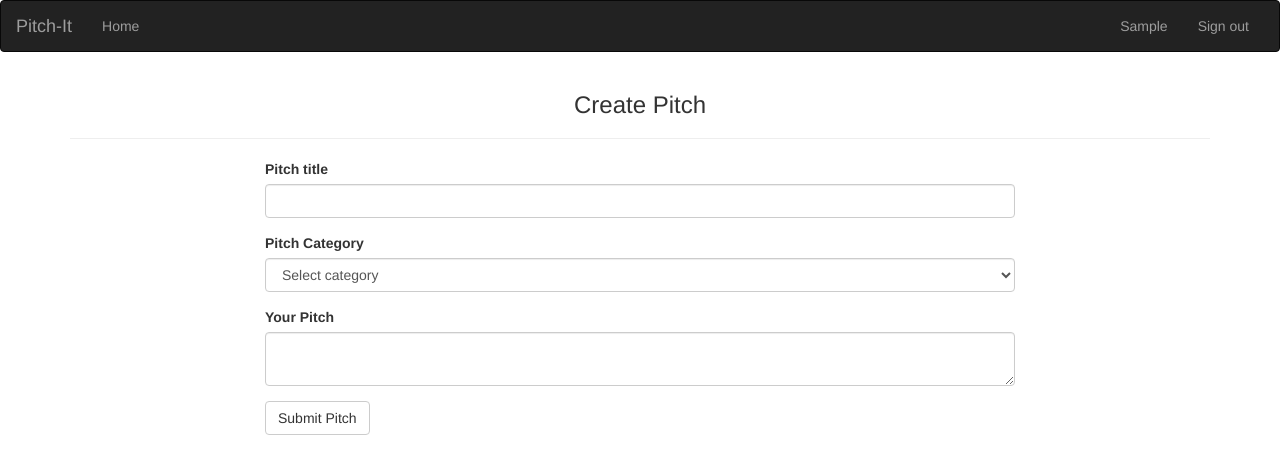
After one commit to ndanu-josy/Pitches, a Flask app: page /pitch/newpitch in a window 1280 px wide. The commit adds this page. Shown: the top 474 px of the page. Run offline with Flask 2, Linux system fonts and the light colour scheme; the visitor is signed in with stand-in values (Sample User, id 1); data comes from the database, SQL or seed files in the repository; some libraries are stand-ins or nearby versions.

Commit message:
Update index and models

```diff
--- a/app/main/forms.py
+++ b/app/main/forms.py
@@ -6,9 +6,10 @@ class PitchForm(FlaskForm):
     """
     Class to create a wtf form for creating a pitch
     """
-    content = TextAreaField('Write a pitch')
-    submit = SubmitField('Submit')
-
+    pitch_title = StringField('Pitch title',validators=[Required()])
+    pitch_category = SelectField('Pitch Category', choices = [('Select category','Select category'),('interview', 'Interview'), ('product', 'Product'),('promotion','Promotion'),('pickup','Pickup Lines')], validators=[Required()])
+    pitch_comment = TextAreaField('Your Pitch')
+    submit = SubmitField('Submit Pitch')
 class CommentForm(FlaskForm):
     """
     Class to create a wtf form for adding comments
--- a/app/main/views.py
+++ b/app/main/views.py
@@ -20,27 +20,31 @@ def index():
 
 
 
-@main.route('/category/new-pitch/<int:id>', methods=['GET', 'POST'])
+# @main.route('/category/new-pitch/<int:id>', methods=['GET', 'POST'])
+
+@main.route('/pitch/newpitch',methods= ['POST','GET'])
 @login_required
-def new_pitch(id):
+def new_pitch():
     """
     Function that adds a pitch
     """
 
-    form = PitchForm()
-    category = PitchCategory.query.filter_by(id=id).first()
+    pitch = PitchForm()
+    if pitch.validate_on_submit():
+        title = pitch.pitch_title.data
+        category = pitch.pitch_category.data
+        yourPitch = pitch.pitch_comment.data
 
-    if category is None:
-        abort(404)
+        #update pitch instance
 
-    if form.validate_on_submit():
-        content = form.content.data
-        new_pitch= Pitch(content=content, category_id = category.id, user_id = current_user.id)
-        new_pitch.save_pitch()
-        return redirect(url_for('.category', id=category.id))
+        newPitch = Pitch(pitch_title = title,pitch_category = category,pitch_comment = yourPitch,user= current_user)
 
-    return render_template('new_pitch.html', pitch_form=form, category=category)
+        #save pitch
+        newPitch.save_pitch()
+        return redirect(url_for('.index'))
 
+    title = 'NEW PITCH'
+    return render_template('new_pitch.html',title = title,pitchform = pitch)
 
 @main.route('/categories/<int:id>')
 def category(id):
--- a/app/models.py
+++ b/app/models.py
@@ -75,10 +75,19 @@ class Pitch(db.Model):
 
     __tablename__ = 'pitches'
 
-    id = db.Column(db.Integer, primary_key=True)
-    content = db.Column(db.String())
-    category_id = db.Column(db.Integer, db.ForeignKey("categories.id"))
-    user_id = db.Column(db.Integer, db.ForeignKey("users.id"))
+    # id = db.Column(db.Integer, primary_key=True)
+    # content = db.Column(db.String())
+    # category_id = db.Column(db.Integer, db.ForeignKey("categories.id"))
+    # user_id = db.Column(db.Integer, db.ForeignKey("users.id"))
+    id = db.Column(db.Integer,primary_key = True)
+    pitch_title = db.Column(db.String)
+    pitch_category = db.Column(db.String)
+    pitch_comment = db.Column(db.String)
+    posted = db.Column(db.DateTime,default=datetime.utcnow)
+    user_id = db.Column(db.Integer,db.ForeignKey("users.id"))
+    likes = db.Column(db.Integer)
+    dislikes = db.Column(db.Integer)
+
     comment = db.relationship("Comments", backref="pitches", lazy="dynamic")
     vote = db.relationship("Votes", backref="pitches", lazy="dynamic")
 
--- a/app/templates/index.html
+++ b/app/templates/index.html
@@ -8,7 +8,7 @@
       <h2 class="card-title h1-responsive font-bold">Welcome to <strong>Pitch-It</strong></h2>
       <p class="lead">Wondering how you can organize your pitches?.</p>
       <p class="lead">Worry no more, We got you!!!.</p>
-      <a class="btn btn-outline-white btn-md" href="/"><i class="fas fa-clone left"></i>Add a Pitch</a>
+      <a class="btn btn-outline-info btn-md" href="{{url_for('main.new_pitch')}}"><i class="fas fa-clone left"></i>Add a Pitch</a>
     </div>
   </div>
 </div>
@@ -40,7 +40,7 @@
       </div>
     </div>
   </div>
-
+  <hr>
   <div class="row form-group m-3">
     <div class="col-md-6 ">
       <div class="panel shadow p-3 mb-5 bg-body rounded">
--- /dev/null
+++ b/app/templates/new_pitch.html
@@ -0,0 +1,19 @@
+{% extends 'base.html'%}
+{% import 'bootstrap/wtf.html' as wtf%}
+
+{% block content %}
+<div class="container">
+    <h3 class="mt-3 pb-3 text-center">Create Pitch</h3>
+    <hr>
+<div class="row">
+<div class="col-md-2"> </div>
+<div class="col-md-8 card mt-3 p-5">
+
+{{wtf.quick_form(pitchform)}}
+
+</div>
+<div class="col-md-2"></div>
+</div>
+</div>
+
+{% endblock%}
```
Also changed, not shown: migrations/versions/162cc5d1ce75_initial_migration.py (added, +28 -0 lines), migrations/versions/b2800662e1e9_initial_migration.py (added, +48 -0 lines). Lines whose indentation alone changed are shown as unchanged.
